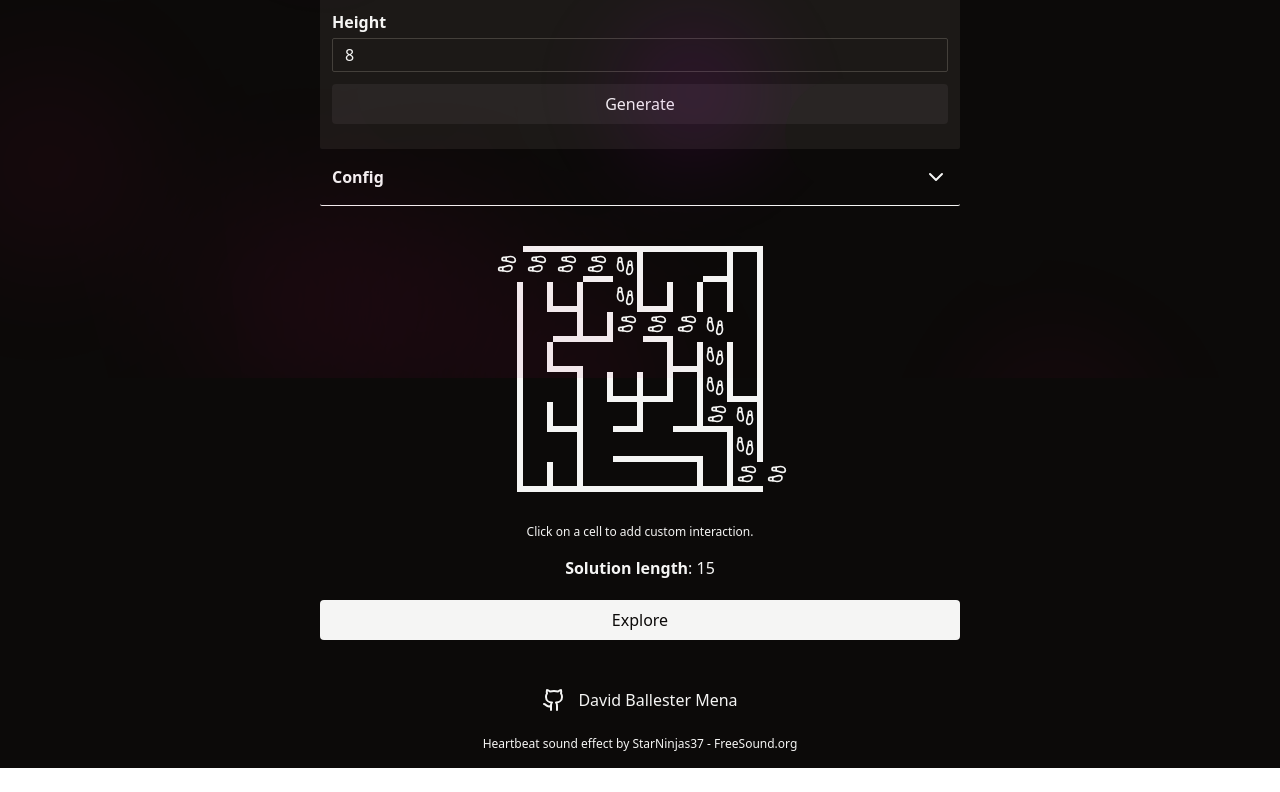
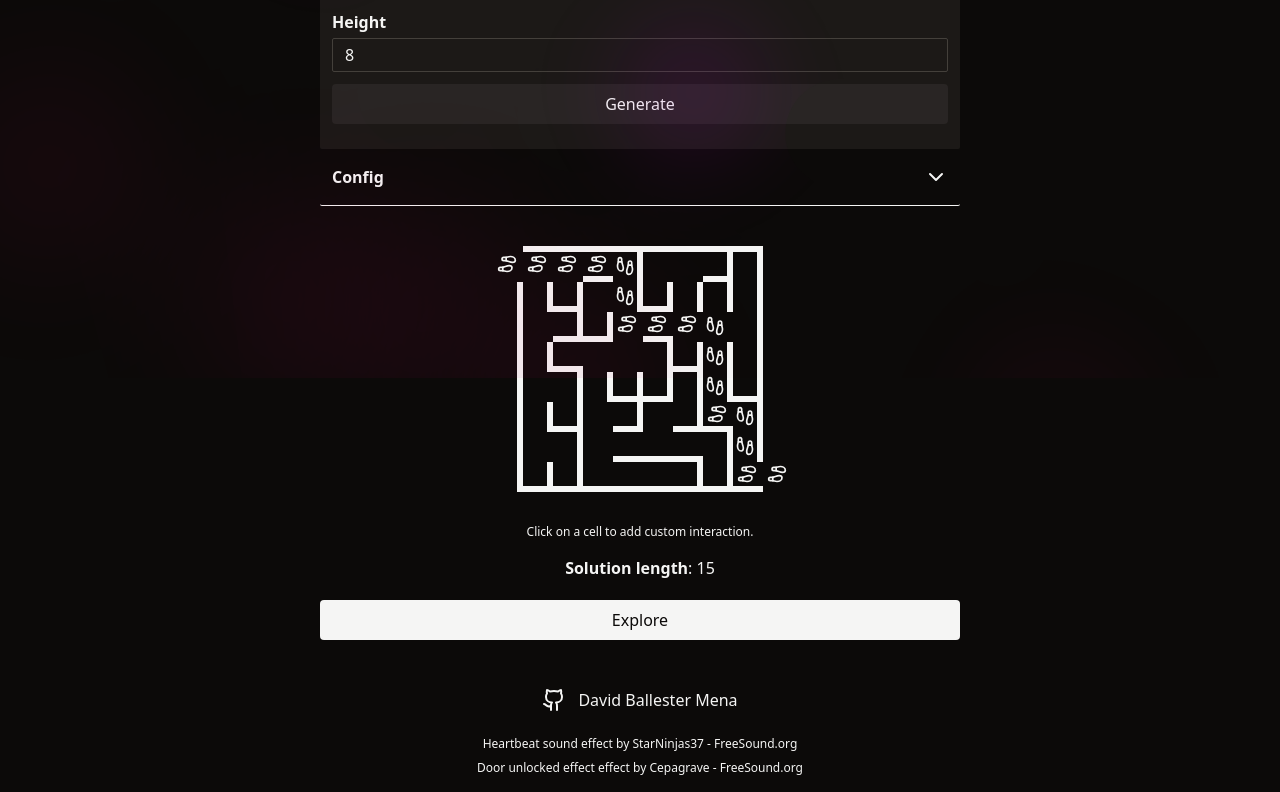
Before and after one commit to davidballester/maze-creator, a SvelteKit app: page / in a window 1280 px wide. Shown: the part 422-1214 px from the top of the page. Before the commit the page ends 1190 px from the top, so only its background shows below. Built offline with nearby package versions, Linux system fonts and the light colour scheme.

Commit message:
Add unlock sound effect

```diff
--- /dev/null
+++ b/src/lib/unlockSoundEffect.ts
@@ -0,0 +1,13 @@
+import unlockSoundEffect from '$lib/assets/unlock.mp3';
+
+export function playUnlockSoundEffect() {
+	const audio = document.createElement('audio');
+	audio.style.display = 'none';
+	document.body.appendChild(audio);
+	audio.volume = 0.5;
+	audio.muted = false;
+	audio.src = unlockSoundEffect;
+	audio.addEventListener('ended', () => audio.remove());
+	audio.addEventListener('error', () => audio.remove());
+	audio.play();
+}
--- a/src/routes/+layout.svelte
+++ b/src/routes/+layout.svelte
@@ -25,6 +25,13 @@
 			>
 				Heartbeat sound effect by StarNinjas37 - FreeSound.org
 			</a>
+			<a
+				href="https://freesound.org/people/Cepagrave/sounds/476911/"
+				class="text-xs"
+				target="_blank"
+			>
+				Door unlocked effect effect by Cepagrave - FreeSound.org
+			</a>
 		</footer>
 	</div>
 </div>
--- a/src/routes/explore/[slug]/+page.svelte
+++ b/src/routes/explore/[slug]/+page.svelte
@@ -7,6 +7,7 @@
 	import MovementsLeft from '$lib/components/explore/movementsLeft.svelte';
 	import SoundIndicator from '$lib/components/explore/soundIndicator.svelte';
 	import { generateMaze } from '$lib/randomMazeGenerator';
+	import { playUnlockSoundEffect } from '$lib/unlockSoundEffect';
 
 	const transitionDuration = 200;
 
@@ -67,6 +68,7 @@
 					{adjacent}
 					{disableNavigation}
 					onUnlock={() => {
+						playUnlockSoundEffect();
 						currentCell.interaction!.blocksDirection = {};
 						currentCellCoordinates = { ...currentCellCoordinates };
 					}}
```
Also changed, not shown: 1 other file (tests, documents, lock files or other folders).
